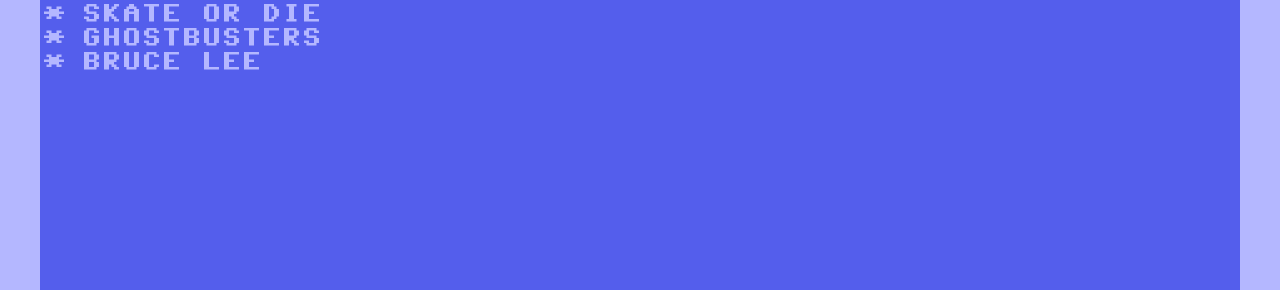
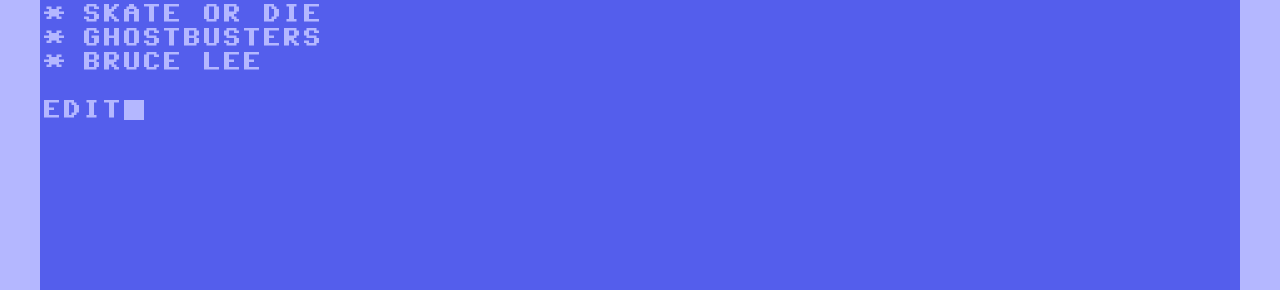
Before and after one commit to denismcdonald/denismcdonald.github.io, a Jekyll site: the page built from _posts/2019-09-27-top-10.md, in a window 1280 px wide. Shown: the part 430-720 px from the top of the page. Built offline with Jekyll 4.4.1, drawn with Linux system fonts in a browser that asks for light colours.

Commit message:
Add edit

```diff
--- a/_layouts/post.html
+++ b/_layouts/post.html
@@ -12,6 +12,8 @@ layout: default
     {{ content }}
   </article>
 
+  <a href="{{ site.github.repository_url }}/blob/master/{{ page.path }}">Edit<span class="cursor">&nbsp;</span></a>
+
   <!-- <a class="go-back" title="Go back" href="/">Go back</a> -->
 
 </div>
--- a/index.html
+++ b/index.html
@@ -6,7 +6,7 @@ layout: default
 
 <!-- <p class="intro">{{ site.description }}</p> -->
 
-<p class="page-heading">SEARCHING FOR $<br>LOADING<br>READY.</br><span id="cursor">&nbsp;</span></p>
+<p class="page-heading">SEARCHING FOR $<br>LOADING<br>READY.</br><span class="cursor">&nbsp;</span></p>
 <!--
 <h1>{{ site.posts.last.title }}</h1>
 {{ site.posts.last.content }} -->
--- a/js/script.js
+++ b/js/script.js
@@ -1,3 +1,3 @@
 setInterval(function() {
-    document.querySelector("#cursor").classList.toggle("blink");
+    document.querySelector(".cursor").classList.toggle("blink");
 }, 800);
```
Also changed, not shown: 4 other files.
